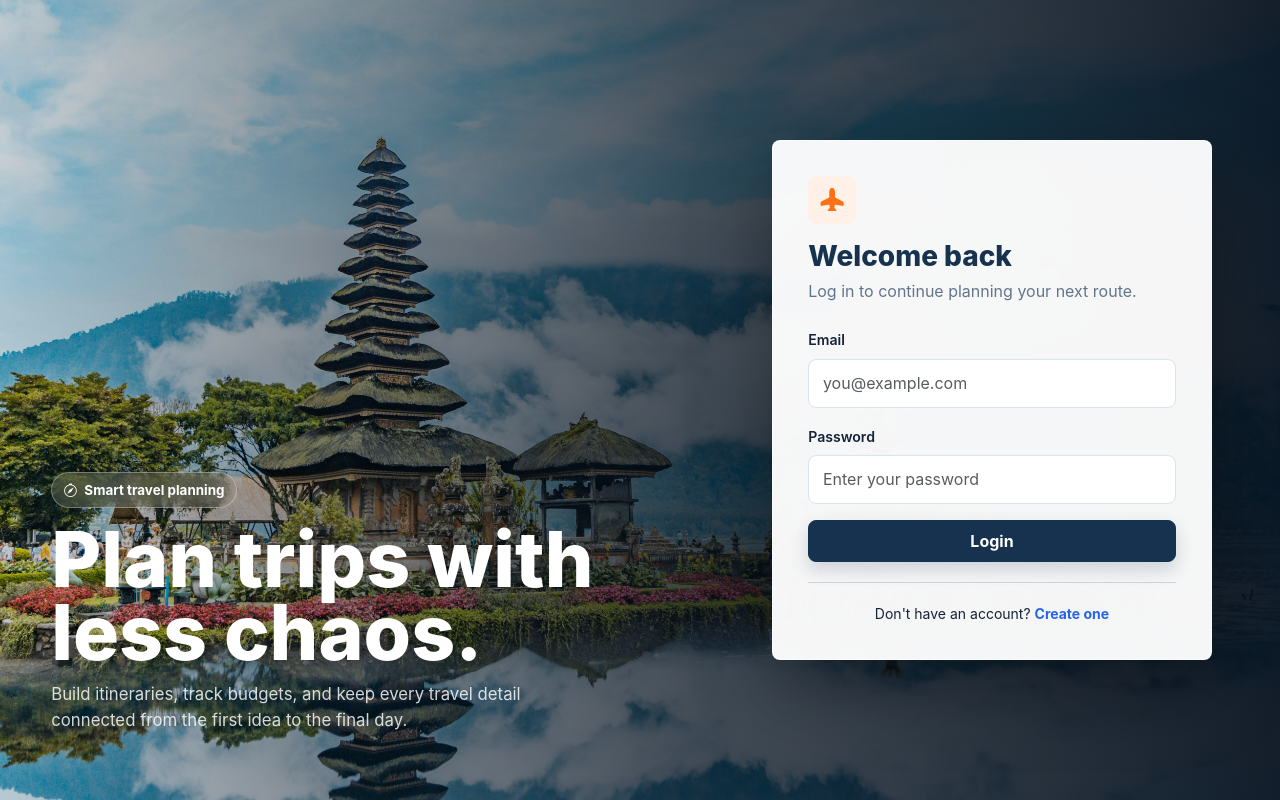
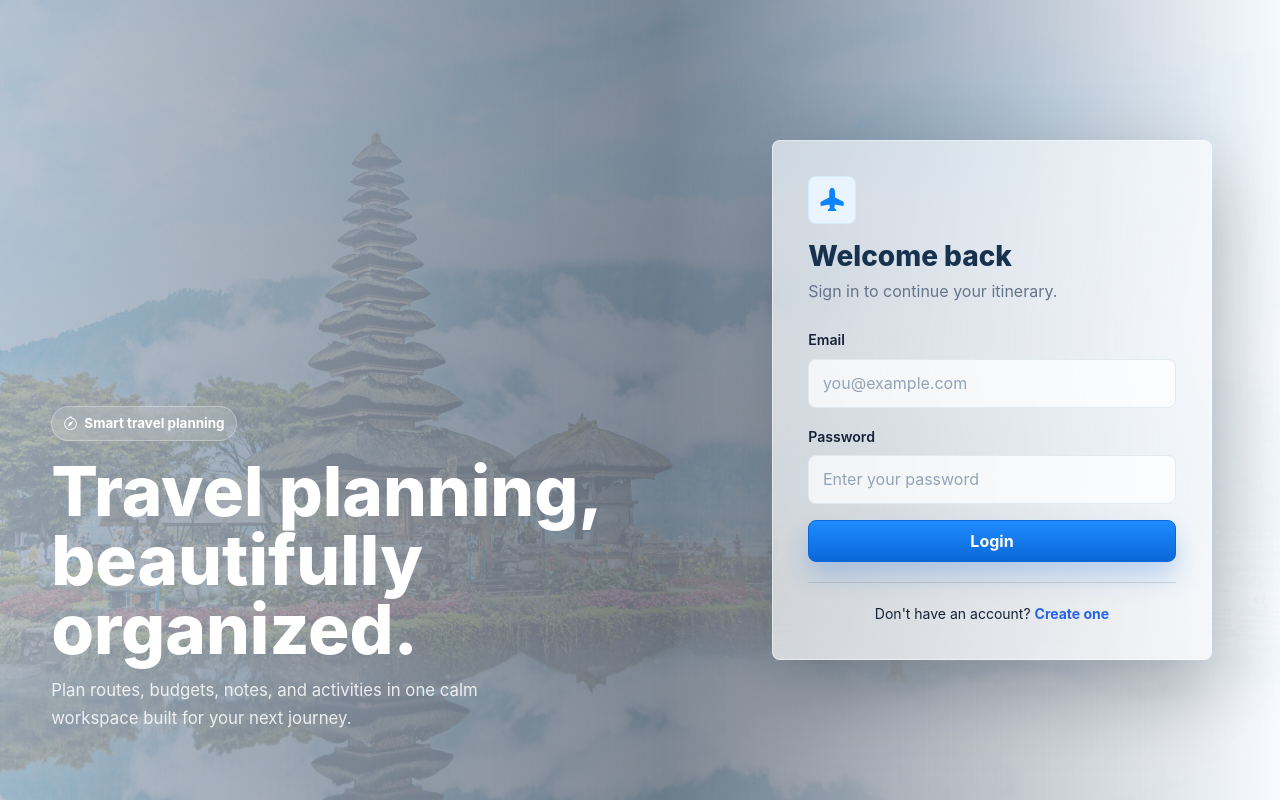
Before and after one commit to SanjuKumar-101/odoo-parul-hackathon-2026, a Flask app: page /login in a window 1280 px wide. Run offline with Flask 3, Linux system fonts and the light colour scheme; some libraries are stand-ins or nearby versions.

Commit message:
Refined authentication pages with premium glassmorphism styling

```diff
--- a/static/css/main.css
+++ b/static/css/main.css
@@ -1,16 +1,20 @@
 :root {
     --primary: #16324f;
     --primary-soft: #e8f1f8;
-    --accent: #f97316;
-    --accent-soft: #fff1e8;
+    --accent: #0a84ff;
+    --accent-soft: #eaf4ff;
     --ink: #152238;
     --muted: #64748b;
     --line: #dbe4ee;
     --light-bg: #f4f7fb;
+    --surface: rgba(255,255,255,0.78);
+    --glass-bg: rgba(255,255,255,0.62);
+    --glass-border: rgba(255,255,255,0.44);
     --success: #10b981;
     --danger: #ef4444;
     --card-shadow: 0 14px 34px rgba(21,34,56,0.08);
-    --focus-ring: 0 0 0 0.22rem rgba(249,115,22,0.18);
+    --glass-shadow: 0 28px 80px rgba(5,14,28,0.28);
+    --focus-ring: 0 0 0 0.22rem rgba(10,132,255,0.18);
 }
 
 body {
@@ -169,7 +173,7 @@ a:hover {
 
 /* Auth pages */
 .auth-page {
-    background: #06111e;
+    background: #f5f7fb;
 }
 
 .auth-main {
@@ -178,12 +182,59 @@ a:hover {
 
 .auth-wrapper {
     min-height: 100vh;
+    position: relative;
+    isolation: isolate;
+    overflow: hidden;
     display: grid;
     grid-template-columns: minmax(0, 1.1fr) minmax(360px, 0.9fr);
     align-items: center;
+    background: linear-gradient(135deg, #eef5ff 0%, #f8fbff 48%, #e8f1f8 100%);
+}
+
+.auth-wrapper::before {
+    content: "";
+    position: absolute;
+    inset: 0;
+    z-index: 1;
     background:
-        linear-gradient(90deg, rgba(6,17,30,0.18) 0%, rgba(6,17,30,0.72) 54%, rgba(6,17,30,0.94) 100%),
-        url("../images/cities/bali.jpg") center/cover no-repeat;
+        linear-gradient(90deg, rgba(8,18,34,0.2) 0%, rgba(8,18,34,0.48) 52%, rgba(248,251,255,0.88) 100%),
+        radial-gradient(circle at 16% 18%, rgba(255,255,255,0.34), transparent 28%),
+        radial-gradient(circle at 78% 14%, rgba(10,132,255,0.18), transparent 32%);
+}
+
+.auth-wrapper--register {
+    background:
+        linear-gradient(90deg, rgba(8,18,34,0.22) 0%, rgba(8,18,34,0.54) 54%, rgba(248,251,255,0.9) 100%),
+        url("../images/cities/paris.jpg") center/cover no-repeat;
+}
+
+.auth-slideshow {
+    position: absolute;
+    inset: 0;
+    z-index: 0;
+    background: linear-gradient(135deg, #dcecff, #f8fbff);
+}
+
+.auth-slideshow span {
+    position: absolute;
+    inset: 0;
+    background-position: center;
+    background-size: cover;
+    opacity: 0;
+    transform: scale(1.02);
+    animation: authFade 35s infinite;
+}
+
+.auth-slideshow span:nth-child(1) { animation-delay: 0s; }
+.auth-slideshow span:nth-child(2) { animation-delay: 7s; }
+.auth-slideshow span:nth-child(3) { animation-delay: 14s; }
+.auth-slideshow span:nth-child(4) { animation-delay: 21s; }
+.auth-slideshow span:nth-child(5) { animation-delay: 28s; }
+
+@keyframes authFade {
+    0%, 16% { opacity: 1; }
+    22%, 94% { opacity: 0; }
+    100% { opacity: 1; }
 }
 
 .auth-visual {
@@ -192,6 +243,7 @@ a:hover {
     align-items: flex-end;
     padding: clamp(1.5rem, 4vw, 4rem);
     color: white;
+    z-index: 2;
 }
 
 .auth-visual-content {
@@ -205,24 +257,27 @@ a:hover {
     padding: 0.42rem 0.72rem;
     border: 1px solid rgba(255,255,255,0.3);
     border-radius: 999px;
-    background: rgba(255,255,255,0.12);
-    backdrop-filter: blur(10px);
+    background: rgba(255,255,255,0.16);
+    -webkit-backdrop-filter: blur(18px);
+    backdrop-filter: blur(18px);
     font-size: 0.84rem;
     font-weight: 700;
 }
 
 .auth-visual h1 {
-    max-width: 12ch;
+    max-width: 13ch;
     margin: 1rem 0 0.8rem;
-    font-size: clamp(2.5rem, 6vw, 5.2rem);
-    line-height: 0.95;
+    font-size: clamp(2.5rem, 5.4vw, 5rem);
+    line-height: 1;
     font-weight: 800;
+    letter-spacing: 0;
 }
 
 .auth-visual p {
-    max-width: 34rem;
-    color: rgba(255,255,255,0.82);
+    max-width: 32rem;
+    color: rgba(255,255,255,0.84);
     font-size: 1.05rem;
+    line-height: 1.65;
 }
 
 .auth-panel {
@@ -231,6 +286,7 @@ a:hover {
     align-items: center;
     justify-content: center;
     padding: clamp(1rem, 3vw, 3rem);
+    z-index: 2;
 }
 
 .auth-card {
@@ -238,9 +294,11 @@ a:hover {
     max-width: 440px;
     border-radius: 8px;
     padding: clamp(1.4rem, 3vw, 2.2rem);
-    background: rgba(255,255,255,0.96);
-    border: 1px solid rgba(255,255,255,0.54);
-    box-shadow: 0 24px 80px rgba(0,0,0,0.34);
+    background: var(--glass-bg);
+    border: 1px solid var(--glass-border);
+    box-shadow: var(--glass-shadow);
+    -webkit-backdrop-filter: blur(26px) saturate(145%);
+    backdrop-filter: blur(26px) saturate(145%);
 }
 
 .brand-mark {
@@ -253,6 +311,7 @@ a:hover {
     background: var(--accent-soft);
     color: var(--accent);
     font-size: 1.45rem;
+    box-shadow: inset 0 0 0 1px rgba(10,132,255,0.08);
 }
 
 .auth-title {
@@ -273,6 +332,27 @@ a:hover {
 .auth-divider {
     color: var(--muted);
     margin: 1.25rem 0;
+}
+
+.auth-card .form-control {
+    background: rgba(255,255,255,0.72);
+    border-color: rgba(219,228,238,0.74);
+}
+
+.auth-card .form-control::placeholder {
+    color: #94a3b8;
+}
+
+.auth-card .btn-primary {
+    background: linear-gradient(180deg, #1f8cff 0%, #0a67d8 100%);
+    border-color: #0a67d8;
+    box-shadow: 0 14px 26px rgba(10,103,216,0.24);
+}
+
+.auth-card .btn-primary:hover,
+.auth-card .btn-primary:focus {
+    background: linear-gradient(180deg, #0a84ff 0%, #075fcb 100%);
+    border-color: #075fcb;
 }
 
 /* Page header */
--- a/templates/auth/login.html
+++ b/templates/auth/login.html
@@ -3,15 +3,22 @@
 {% block body_class %}auth-page{% endblock %}
 {% block main_class %}auth-main{% endblock %}
 {% block content %}
-<div class="auth-wrapper">
+<div class="auth-wrapper auth-wrapper--slideshow">
+    <div class="auth-slideshow" aria-hidden="true">
+        <span style="background-image: url('{{ url_for('static', filename='images/cities/bali.jpg') }}');"></span>
+        <span style="background-image: url('{{ url_for('static', filename='images/cities/paris.jpg') }}');"></span>
+        <span style="background-image: url('{{ url_for('static', filename='images/cities/tokyo.avif') }}');"></span>
+        <span style="background-image: url('{{ url_for('static', filename='images/cities/dubai.avif') }}');"></span>
+        <span style="background-image: url('{{ url_for('static', filename='images/cities/london.jpg') }}');"></span>
+    </div>
     <section class="auth-visual" aria-label="Traveloop welcome">
         <div class="auth-visual-content">
             <div class="auth-eyebrow">
                 <i class="bi bi-compass"></i>
                 Smart travel planning
             </div>
-            <h1>Plan trips with less chaos.</h1>
-            <p>Build itineraries, track budgets, and keep every travel detail connected from the first idea to the final day.</p>
+            <h1>Travel planning, beautifully organized.</h1>
+            <p>Plan routes, budgets, notes, and activities in one calm workspace built for your next journey.</p>
         </div>
     </section>
 
@@ -22,7 +29,7 @@
                     <i class="bi bi-airplane-fill"></i>
                 </span>
                 <h3 class="auth-title">Welcome back</h3>
-                <p class="auth-subtitle">Log in to continue planning your next route.</p>
+                <p class="auth-subtitle">Sign in to continue your itinerary.</p>
             </div>
             <form method="POST" novalidate>
                 <div class="mb-3">
```
Also changed, not shown: other parts of static/css/main.css (+29 -5 lines), templates/auth/register.html (+4 -4 lines).
